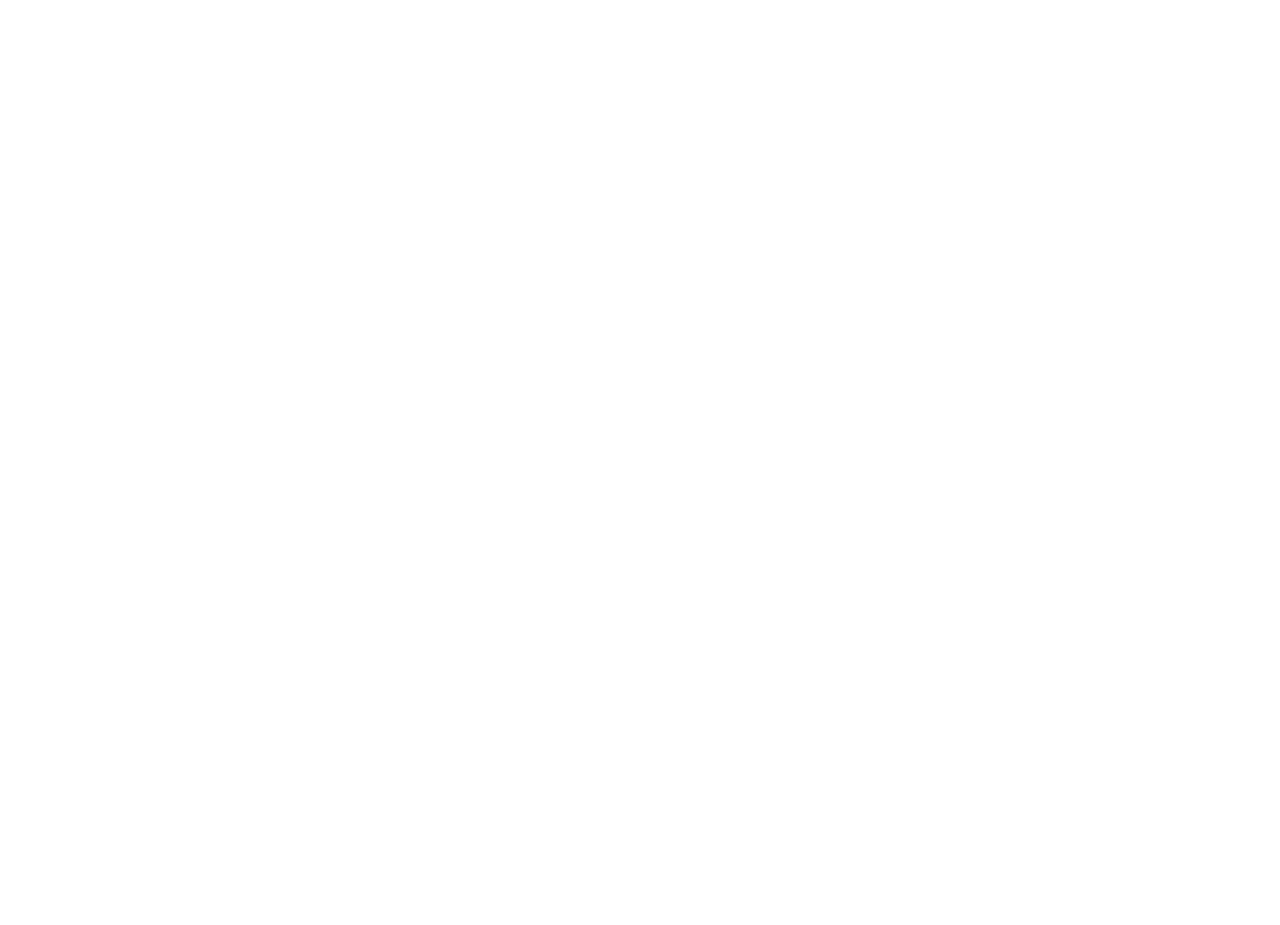
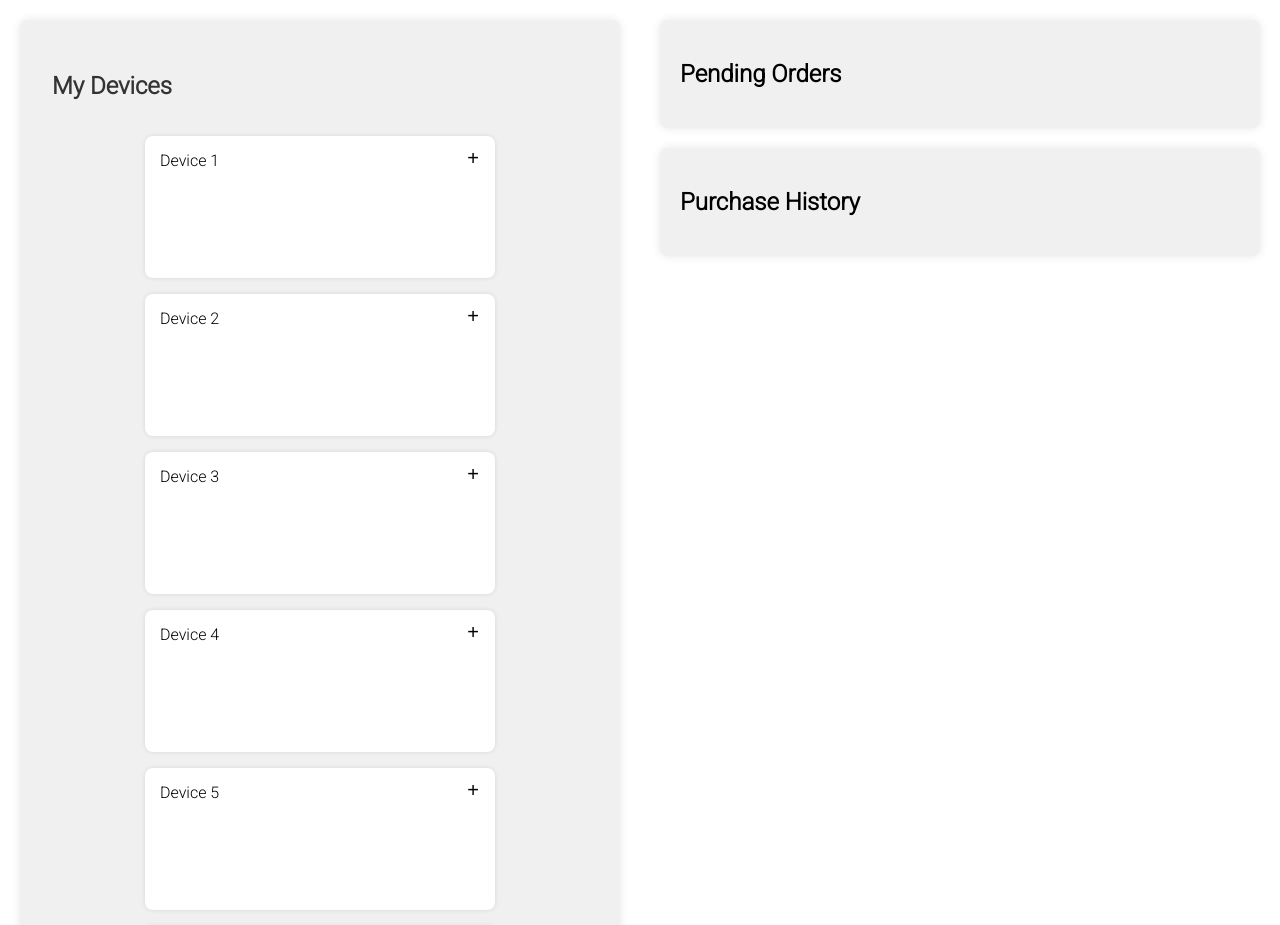
Before and after one commit to wik-kwik/Restock, a React (Create React App) app in the folder restock-frontend/: page /home in a window 1280 px wide. Before the commit this address had no page. Shown: the top 925 px of the page. Before the commit the page ends 800 px from the top, so only its background shows below. Built offline with nearby package versions, Linux system fonts and the light colour scheme.

Commit message:
MainPage update

```diff
--- a/restock-frontend/src/App.js
+++ b/restock-frontend/src/App.js
@@ -8,8 +8,10 @@
   return (
     <Router>
       <Routes>
-        <Route path="/" element={<MainPage />} />
-        <Route path="log_in" element={<LoginForm />} />
+        {/* <Route path="/" element={<MainPage />} />
+        <Route path="log_in" element={<LoginForm />} /> */}
+        <Route path="/" element={<LoginForm />} />
+        <Route path="home" element={<MainPage />} />
       </Routes>
     </Router>
   );
--- a/restock-frontend/src/components/LoginPage/LoginForm.js
+++ b/restock-frontend/src/components/LoginPage/LoginForm.js
@@ -83,9 +83,9 @@
 
       // TO DO: Handle the token, e.g., store it in local storage or context
       console.log('Login successful. Token:', token);
-      navigate('/');
+      navigate('/home');
       // Display a popup for successful login
-      window.alert('Login successful. Welcome!');
+      // window.alert('Login successful. Welcome!');
     } catch (error) {
       console.error('Error during login:', error.message);
       setError('Login failed. Please try again.');
--- /dev/null
+++ b/restock-frontend/src/components/MainPage/AddDeviceForm.js
@@ -0,0 +1,58 @@
+import React, { useState } from 'react';
+import {
+  FormWrapper,
+  FormTitle,
+  FormInput,
+  FormButton,
+  CloseButton,
+} from './AddDeviceFormElements';
+
+const AddDeviceForm = ({ onClose, onSubmit }) => {
+  const [productName, setProductName] = useState('');
+  const [maxPrice, setMaxPrice] = useState('');
+  const [preferredBrand, setPreferredBrand] = useState('');
+  const [amountOrKilograms, setAmountOrKilograms] = useState('');
+
+  const handleSubmit = () => {
+    // Validate and submit the form data
+    // You can add your validation logic here
+    const formData = { productName, maxPrice, preferredBrand, amountOrKilograms };
+    onSubmit(formData);
+    // Close the form
+    onClose();
+  };
+
+  return (
+    <FormWrapper>
+      <CloseButton onClick={onClose}>&times;</CloseButton>
+      <FormTitle>Create a New Device</FormTitle>
+      <FormInput
+        type="text"
+        placeholder="Product Name"
+        value={productName}
+        onChange={(e) => setProductName(e.target.value)}
+      />
+      <FormInput
+        type="text"
+        placeholder="Maximum Price"
+        value={maxPrice}
+        onChange={(e) => setMaxPrice(e.target.value)}
+      />
+      <FormInput
+        type="text"
+        placeholder="Preferred Brand"
+        value={preferredBrand}
+        onChange={(e) => setPreferredBrand(e.target.value)}
+      />
+      <FormInput
+        type="text"
+        placeholder="Amount/Kilograms"
+        value={amountOrKilograms}
+        onChange={(e) => setAmountOrKilograms(e.target.value)}
+      />
+      <FormButton onClick={handleSubmit}>Submit</FormButton>
+    </FormWrapper>
+  );
+};
+
+export default AddDeviceForm;
--- /dev/null
+++ b/restock-frontend/src/components/MainPage/AddDeviceFormElements.js
@@ -0,0 +1,46 @@
+import styled from 'styled-components';
+
+export const FormWrapper = styled.div`
+  position: fixed;
+  top: 50%;
+  left: 50%;
+  transform: translate(-50%, -50%);
+  background-color: white;
+  padding: 3em;
+  border-radius: 8px;
+  box-shadow: 0 0 10px rgba(0, 0, 0, 0.2);
+  z-index: 1000;
+  display: flex;
+  flex-direction: column;
+  justify-content: center;
+  align-items: center;
+`;
+
+export const FormTitle = styled.h2`
+  text-align: center;
+`;
+
+export const FormInput = styled.input`
+  width: 100%;
+  margin: 10px 0;
+  padding: 10px;
+  border: 1px solid #ccc;
+  border-radius: 4px;
+`;
+
+export const FormButton = styled.button`
+  background-color: #4caf50;
+  color: white;
+  padding: 10px;
+  border: none;
+  border-radius: 4px;
+  cursor: pointer;
+`;
+
+export const CloseButton = styled.span`
+  position: absolute;
+  top: 10px;
+  right: 10px;
+  font-size: 20px;
+  cursor: pointer;
+`;
--- a/restock-frontend/src/components/MainPage/MainPage.js
+++ b/restock-frontend/src/components/MainPage/MainPage.js
@@ -1,20 +1,69 @@
-import React from 'react';
-import { MainWrapper, LeftSide, MyDevicesContainer, DeviceBox, RightSide, PendingOrdersContainer, PurchaseHistoryContainer } from './MainPageElements';
+// MainPage.js
+import React, { useState } from 'react';
+import {
+  MainWrapper,
+  LeftSide,
+  MyDevicesContainer,
+  MyDevicesTitleContainer,
+  MyDevicesTitle,
+  DeviceBox,
+  AddButton,
+  RightSide,
+  PendingOrdersContainer,
+  PurchaseHistoryContainer
+} from './MainPageElements';
+import AddDeviceForm from './AddDeviceForm';
 
-export const MainPage = () => {
+const MainPage = () => {
+  // State to manage the visibility of the device creation form
+  const [showDeviceForm, setShowDeviceForm] = useState(false);
+
+  // Function to handle the click on the add button
+  const handleAddButtonClick = () => {
+    // Logic to show the device creation form
+    setShowDeviceForm(true);
+  };
+
   return (
     <MainWrapper>
       <LeftSide>
         <MyDevicesContainer>
-            <h2>My Devices</h2>
-            <DeviceBox>Device 1</DeviceBox>
-            <DeviceBox>Device 2</DeviceBox>
-            <DeviceBox>Device 3</DeviceBox>
-            <DeviceBox>Device 4</DeviceBox>
-            <DeviceBox>Device 5</DeviceBox>
-            <DeviceBox>Device 6</DeviceBox>
-            <DeviceBox>Device 7</DeviceBox>
-            <DeviceBox>Device 8</DeviceBox>
+          <MyDevicesTitleContainer>
+            <MyDevicesTitle>My Devices</MyDevicesTitle>
+          </MyDevicesTitleContainer>
+          {/* Sample Device Boxes with Add Button */}
+          <DeviceBox>
+            Device 1
+            <AddButton onClick={handleAddButtonClick}>+</AddButton>
+          </DeviceBox>
+          <DeviceBox>
+            Device 2
+            <AddButton onClick={handleAddButtonClick}>+</AddButton>
+          </DeviceBox>
+          <DeviceBox>
+            Device 3
+            <AddButton onClick={handleAddButtonClick}>+</AddButton>
+          </DeviceBox>
+          <DeviceBox>
+            Device 4
+            <AddButton onClick={handleAddButtonClick}>+</AddButton>
+          </DeviceBox>
+          <DeviceBox>
+            Device 5
+            <AddButton onClick={handleAddButtonClick}>+</AddButton>
+          </DeviceBox>
+          <DeviceBox>
+            Device 6
+            <AddButton onClick={handleAddButtonClick}>+</AddButton>
+          </DeviceBox>
+          <DeviceBox>
+            Device 7
+            <AddButton onClick={handleAddButtonClick}>+</AddButton>
+          </DeviceBox>
+          <DeviceBox>
+            Device 8
+            <AddButton onClick={handleAddButtonClick}>+</AddButton>
+          </DeviceBox>
         </MyDevicesContainer>
       </LeftSide>
       <RightSide>
@@ -27,6 +76,17 @@
           {/* Include content for purchase history */}
         </PurchaseHistoryContainer>
       </RightSide>
+      {/* Pop-up form for creating a device */}
+      {showDeviceForm && (
+         <AddDeviceForm
+         onClose={() => setShowDeviceForm(false)} // Function to close the form
+         onSubmit={(formData) => {
+           // Logic to handle the submitted form data
+           console.log('Form submitted with data:', formData);
+           setShowDeviceForm(false); // Close the form after submission
+         }}
+       />
+      )}
     </MainWrapper>
   );
 };
--- a/restock-frontend/src/components/MainPage/MainPageElements.js
+++ b/restock-frontend/src/components/MainPage/MainPageElements.js
@@ -1,8 +1,13 @@
+// MainPageElements.js
 import styled from 'styled-components';
 
 export const MainWrapper = styled.div`
   display: flex;
   height: 100vh;
+
+  @media screen and (max-width: 815px) {
+    flex-direction: column;
+  }
 `;
 
 export const LeftSide = styled.div`
@@ -11,18 +16,43 @@
 `;
 
 export const MyDevicesContainer = styled.div`
+  display: flex;
+  flex-wrap: wrap;
+  justify-content: center;
+  gap: 1em; /* Adjust the gap as needed */
   background-color: #f0f0f0;
-  padding: 20px;
+  padding: 2em;
   border-radius: 8px;
   box-shadow: 0 0 10px rgba(0, 0, 0, 0.1);
 `;
 
+export const MyDevicesTitleContainer = styled.div`
+  min-width: 100%;
+`;
+
+export const MyDevicesTitle = styled.h2`
+  font-size: 1.5em;
+  color: #333;
+`;
+
 export const DeviceBox = styled.div`
+  position: relative;
   background-color: #ffffff;
   padding: 15px;
-  margin-bottom: 15px;
+  width: 20em;
+  height: 7em; /* Set height */
   border-radius: 8px;
   box-shadow: 0 0 5px rgba(0, 0, 0, 0.1);
+`;
+
+export const AddButton = styled.button`
+  position: absolute;
+  top: 10px;
+  right: 10px;
+  font-size: 20px;
+  background: none;
+  border: none;
+  cursor: pointer;
 `;
 
 export const RightSide = styled.div`
```
Lines whose indentation alone changed are shown as unchanged.
